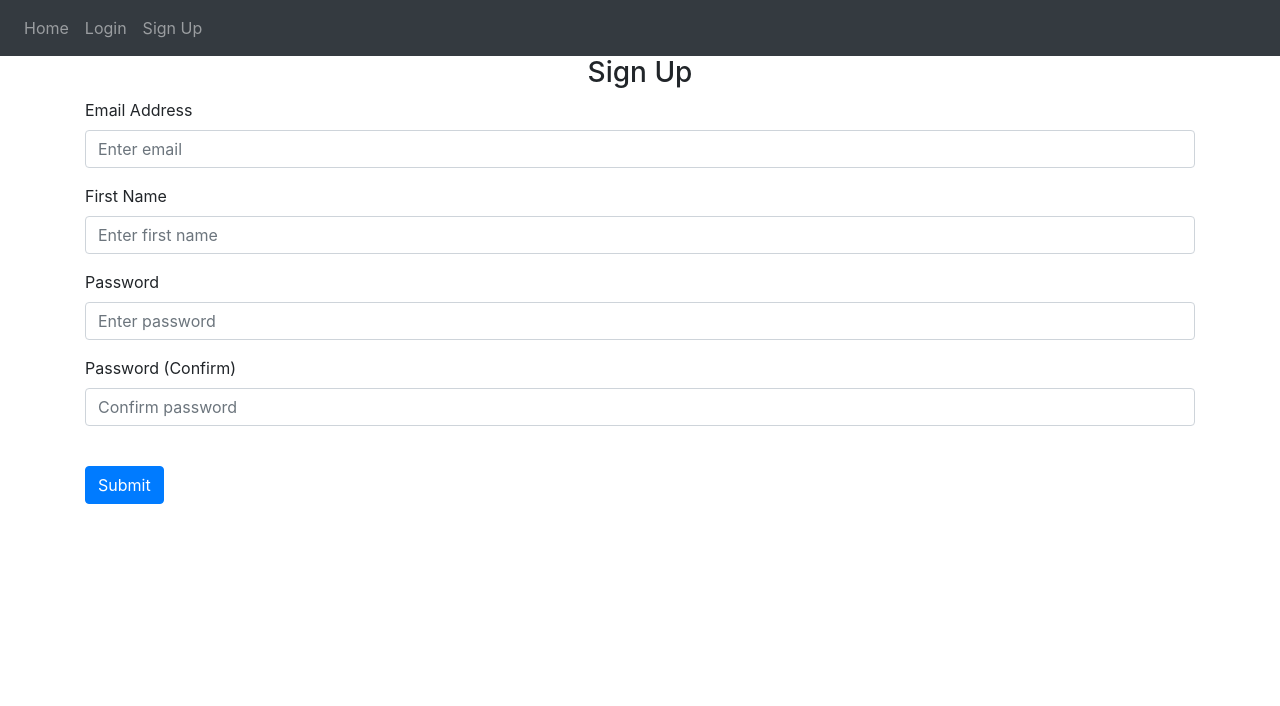
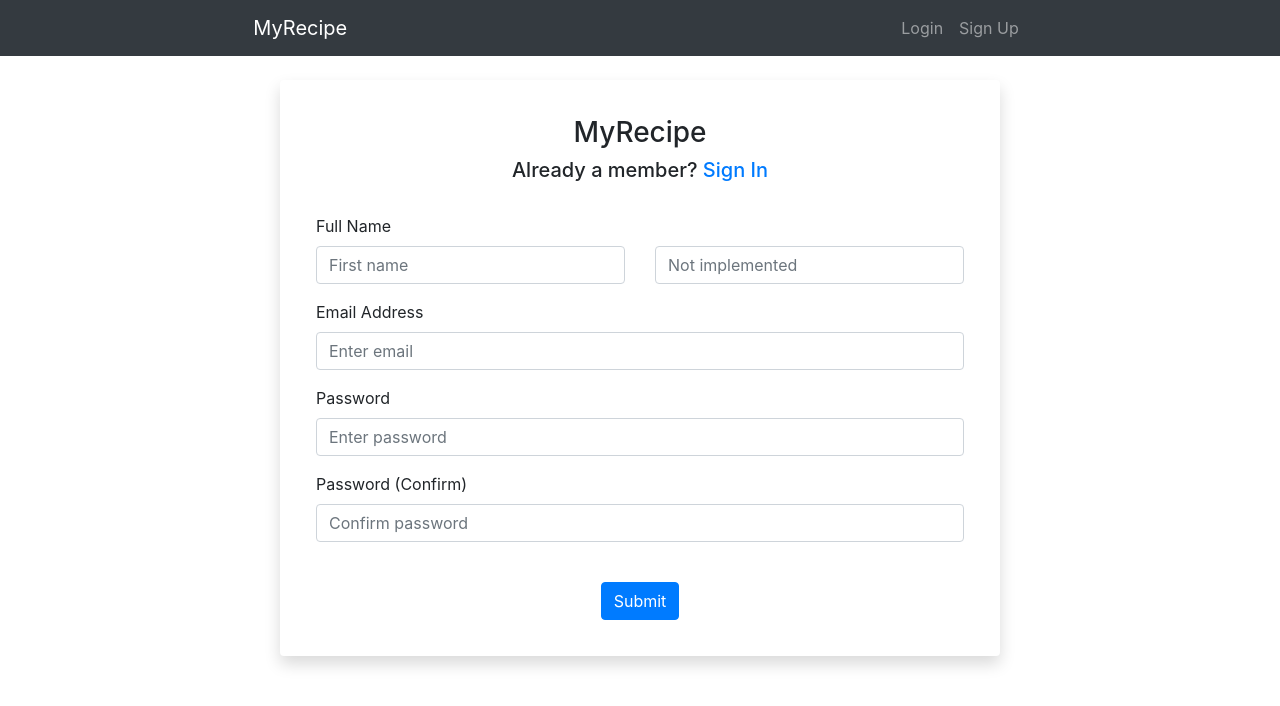
Before and after one commit to benjamin-lai/myrecipes, a Flask app: page /sign-up in a window 1280 px wide. Shown: the top 706 px of the page. Run offline with Flask 2, Linux system fonts and the light colour scheme; some libraries are stand-ins or nearby versions.

Commit message:
Updated front-end

```diff
--- a/website/auth.py
+++ b/website/auth.py
@@ -29,10 +29,7 @@ def login_fn(email, password):
             flash('Logged in successfully!', category='success')
             login_user(user, remember=True)
             return True
-        else:
-            flash('Incorrect password, try again.', category='error')
-    else:
-        flash('Email does not exist.', category='error')
+    flash('Invalid Email or Password. Please try again', category='error')
     return False
 
 
@@ -61,7 +58,7 @@ def sign_up_fn(email, first_name, password1, password2):
     # print(f"{email}, {first_name}, {password1}, {password2}")
 
     # Checks if email already exists
-    # Similar to select email from users where email = %s
+    # Similar to    select email from users where email = %s
     user = Users.query.filter_by(email=email).first()
     if user:
         flash('Email already exists.', category='error')
@@ -74,7 +71,8 @@ def sign_up_fn(email, first_name, password1, password2):
     elif len(password1) < 1:        # Remember to change limit
         flash('Password must be at least 7 characters.', category='error')
     else:
-        new_user = Users(email=email, first_name=first_name, password=generate_password_hash(password1, method='sha256'))
+        bio = "testing testing"
+        new_user = Users(email=email, first_name=first_name, password=generate_password_hash(password1, method='sha256'), bio=bio)
         db.session.add(new_user)        # Adds to our database
         db.session.commit()             # Commits changes
         login_user(new_user, remember=True)
--- a/website/models.py
+++ b/website/models.py
@@ -11,3 +11,4 @@ class Users(db.Model, UserMixin):
     first_name = db.Column(db.String(150))
     email = db.Column(db.String(150), unique=True)
     password = db.Column(db.String(150))
+    bio = db.Column(db.String(150))
--- a/website/schema.sql
+++ b/website/schema.sql
@@ -2,5 +2,6 @@ create table Users (
     id          Serial      Primary key,
     first_name  text        not null,
     email       text 		not null 	unique,
-	password 	text 		not null
+	password 	text 		not null,
+    bio         text        not null
 );
--- a/website/templates/base.html
+++ b/website/templates/base.html
@@ -21,7 +21,7 @@
   </head>
   <body>
     <!-- Our navbar, caters for desktop and mobile -->
-    <nav class="navbar navbar-expand-lg navbar-dark bg-dark">
+    <nav class="navbar navbar-expand-sm navbar-dark bg-dark">
       <button
         class="navbar-toggler"
         type="button"
@@ -33,13 +33,29 @@
       <div class="collapse navbar-collapse" id="navbar">
         <!-- Displays certain tabs when the user is logged in. Useful for later -->
         <!-- Useful for testing to check if user is logged in. -->
-        <div class="navbar-nav">
+        <div class="navbar-nav w-100 justify-content-center">
+          <a class="navbar-brand d-flex w-50 me-auto" href="/">MyRecipe</a>
           {% if user.is_authenticated %}
-          <a class="nav-item nav-link" id="home" href="/">Home</a>
-          <a class="nav-item nav-link" id="profile" href="/">Profile</a>
-          <a class="nav-item nav-link" id="logout" href="/logout">Logout</a>
+          <a class="nav-item nav-link" id="#" href="#">Recipe Stuff</a>
+          <li class="nav-item dropdown">
+            <a
+              class="nav-link dropdown-toggle"
+              href="#"
+              id="navbarDropdownMenuLink"
+              data-toggle="dropdown"
+              aria-haspopup="true"
+              aria-expanded="false"
+            >
+              Profile
+            </a>
+            <div class="dropdown-menu" aria-labelledby="navbarDropdownMenuLink">
+              <a class="dropdown-item" id="profile" href="/profile">Profile</a>
+              <a class="dropdown-item" id="#" href="#">Newsletters</a>
+              <a class="dropdown-item" id="logout" href="/logout">Logout</a>
+            </div>
+          </li>
+
           {% else %}
-          <a class="nav-item nav-link" id="home" href="/">Home</a>
           <a class="nav-item nav-link" id="login" href="/login">Login</a>
           <a class="nav-item nav-link" id="signUp" href="/sign-up">Sign Up</a>
           {% endif %}
--- a/website/templates/home.html
+++ b/website/templates/home.html
@@ -3,4 +3,5 @@
 
 {% block content %}
 <h1>MyRecipes</h1>
+
 {% endblock %}
--- a/website/templates/profile.html
+++ b/website/templates/profile.html
@@ -3,4 +3,5 @@
 
 {% block content %}
 <h1>Profile Page</h1>
+
 {% endblock %}
--- a/website/templates/sign_up.html
+++ b/website/templates/sign_up.html
@@ -1,7 +1,41 @@
 {% extends "base.html" %} {% block title %}Sign Up{% endblock %} {% block
 content %}
+<br />
+<section class="container-fluid">
+  <section class="row justify-content-center">
+    <div class="shadow p-3 mb-5 bg-white rounded" style="width: 45rem">
+      <div class="card-body">
+        <h3 align="center">MyRecipe</h3>
+        <h5 align="center">
+          Already a member? <a href="/login" class="link-primary">Sign In</a>
+        </h5>
+        <br />
+
         <form method="POST">
-  <h3 align="center">Sign Up</h3>
+          <div class="form-group">
+            <label for="first_name">Full Name</label>
+            <div class="row">
+              <div class="col">
+                <input
+                  type="text"
+                  class="form-control"
+                  id="first_name"
+                  name="first_name"
+                  placeholder="First name"
+                />
+              </div>
+              <div class="col">
+                <input
+                  type="text"
+                  class="form-control"
+                  id="last_name"
+                  name="last_name"
+                  placeholder="Not implemented"
+                />
+              </div>
+            </div>
+          </div>
+
           <div class="form-group">
             <label for="email">Email Address</label>
             <input
@@ -10,16 +44,6 @@ content %}
               id="email"
               name="email"
               placeholder="Enter email"
-    />
-  </div>
-  <div class="form-group">
-    <label for="first_name">First Name</label>
-    <input
-      type="text"
-      class="form-control"
-      id="first_name"
-      name="first_name"
-      placeholder="Enter first name"
             />
           </div>
           <div class="form-group">
@@ -43,6 +67,12 @@ content %}
             />
           </div>
           <br />
+          <div align="center">
             <button type="submit" class="btn btn-primary">Submit</button>
+          </div>
         </form>
+      </div>
+    </div>
+  </section>
+</section>
 {% endblock %}
```
Also changed, not shown: website/templates/login.html (+18 -1 lines). Lines whose indentation alone changed are shown as unchanged.
